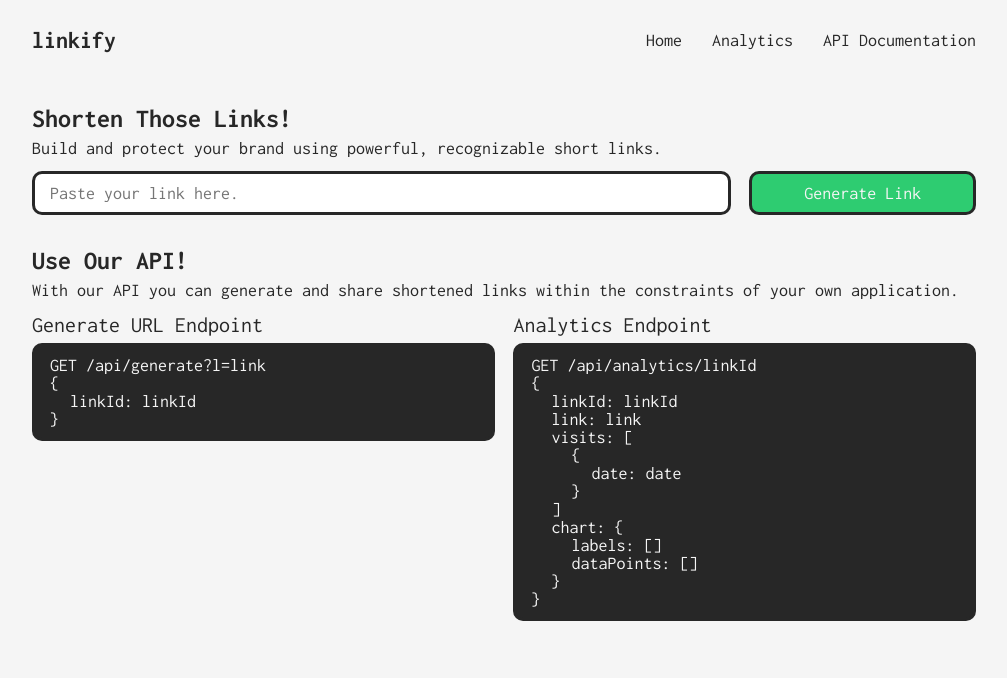
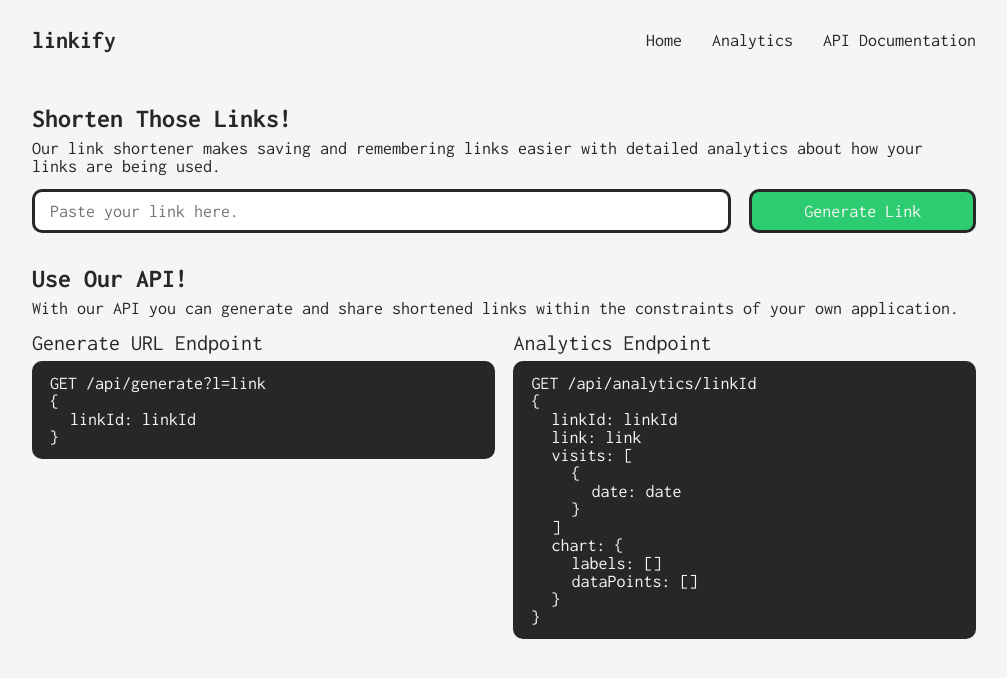
Before and after one commit to joeysnclr/url-short, a React (Create React App) app: page / in a window 1280 px wide. Shown: the top 678 px of the page, without its empty margins (136-1143 px from the left). Built offline with nearby package versions, Linux system fonts and the light colour scheme.

Commit message:
realligned labels on analytics graph, edited home content

```diff
--- a/src/components/Analytics.js
+++ b/src/components/Analytics.js
@@ -115,6 +115,7 @@ function Chart(data) {
                                         display: false,
                                     },
                                     type: "time",
+                                    distribution: "series",
                                     time: { unit: "day" },
                                     display: true,
                                 },
--- a/src/components/Home.js
+++ b/src/components/Home.js
@@ -6,8 +6,8 @@ export default function Home() {
             <div className='my-m'>
                 <h1>Shorten Those Links!</h1>
                 <p className='my-s'>
-                    Build and protect your brand using powerful, recognizable
-                    short links.
+                    Our link shortener makes saving and remembering links easier
+                    with detailed analytics about how your links are being used.
                 </p>
                 <Generate />
             </div>
```
